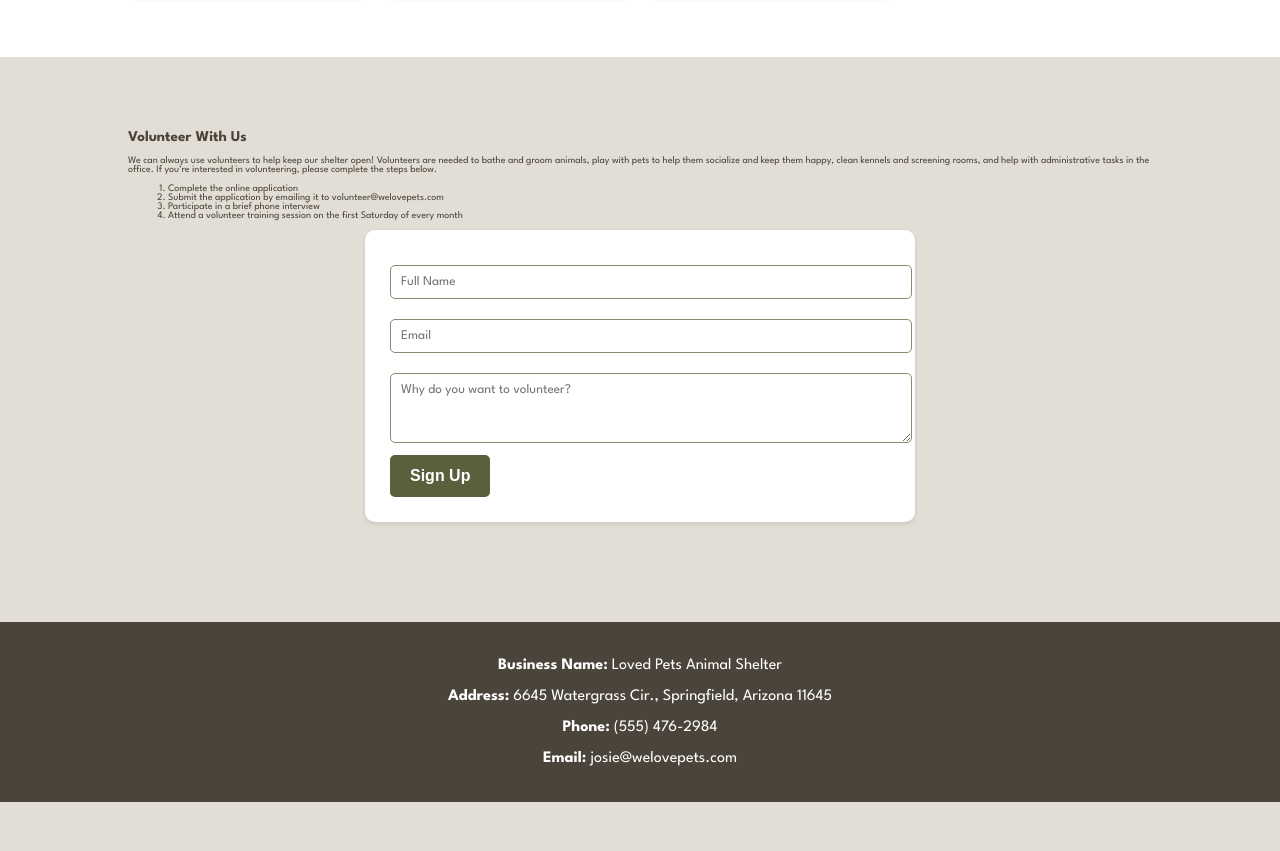
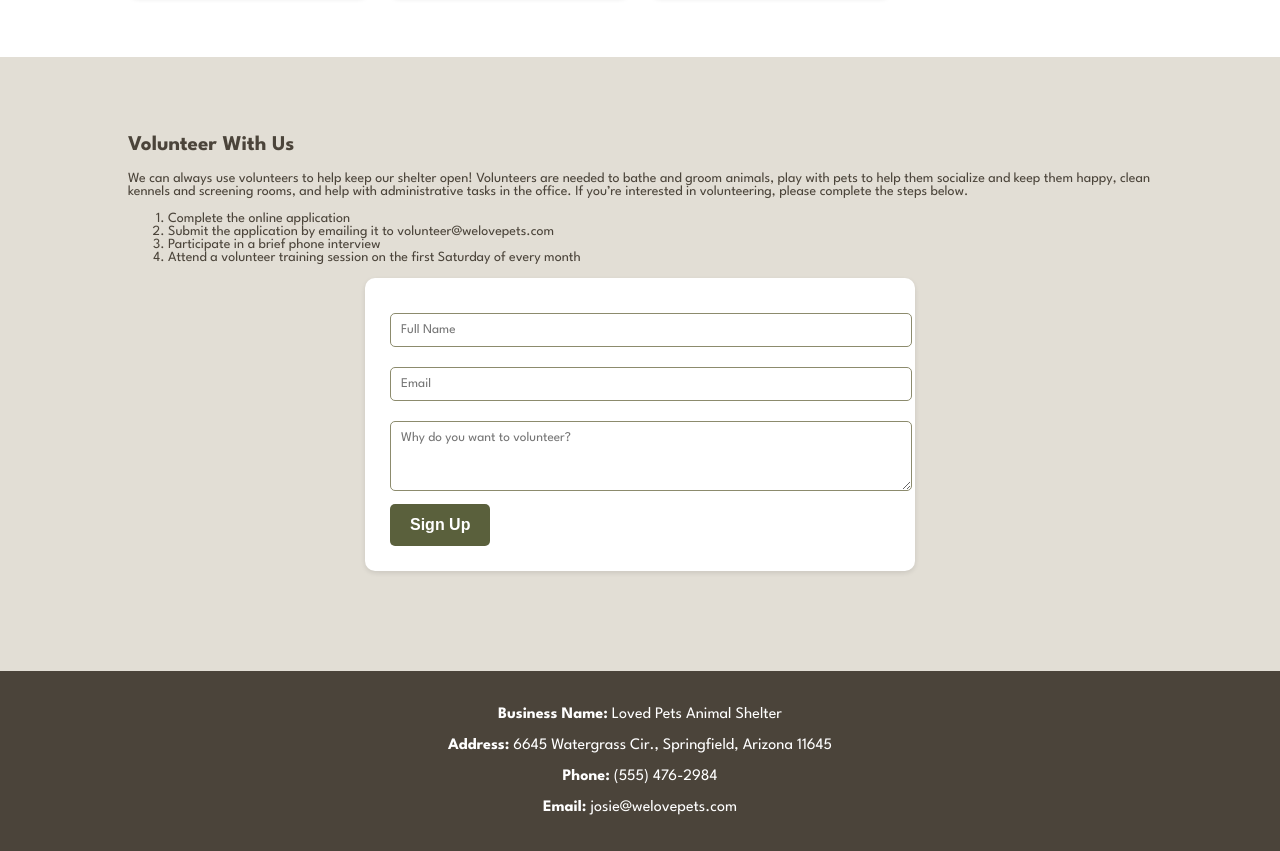
Before and after one commit to Haileys18/Love_Pets_Shelter, a plain HTML site: page index.html in a window 1280 px wide. Shown: the part 1737-2588 px from the top of the page. Before the commit the page ends 2539 px from the top, so only its background shows below. Drawn offline with Linux system fonts and the light colour scheme; a web font is replaced by a local one.

Commit message:
Update index.html

```diff
--- a/index.html
+++ b/index.html
@@ -231,13 +231,13 @@ providing a safe and loving home.</li>
     </div>
 </section>
 
-<section id="volunteer" style="font-size: 10px;">
+<section id="volunteer" style="font-size: 14px;">
     <h2>Volunteer With Us</h2>
   <p>We can always use volunteers to help keep our shelter open! Volunteers are needed to bathe and
 groom animals, play with pets to help them socialize and keep them happy, clean kennels and
 screening rooms, and help with administrative tasks in the office. If you’re interested in volunteering,
 please complete the steps below.</p>
-  <ol style="font-size:10px;">
+  <ol style="font-size:14px;">
     <li>Complete the online application</li>
     <li>Submit the application by emailing it to volunteer@welovepets.com</li>
     <li>Participate in a brief phone interview</li>
```
